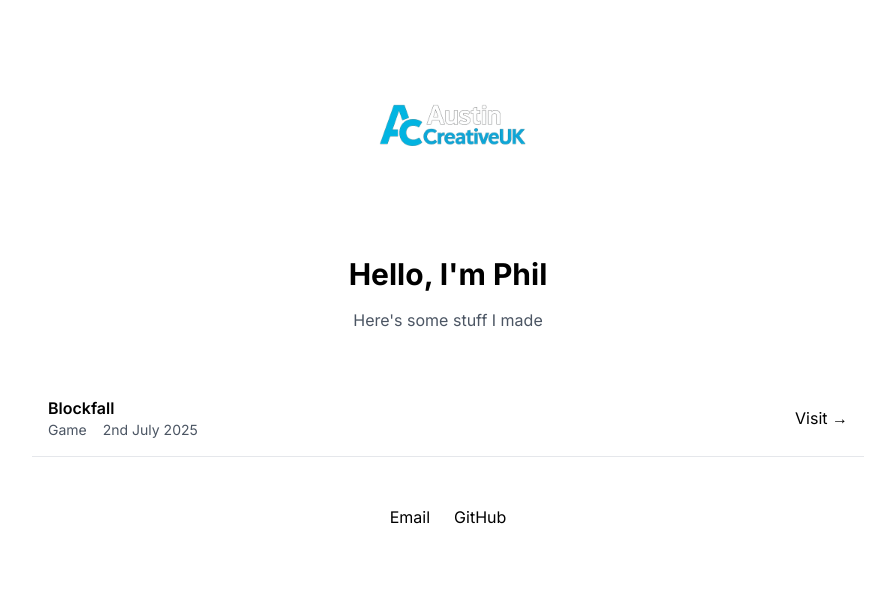
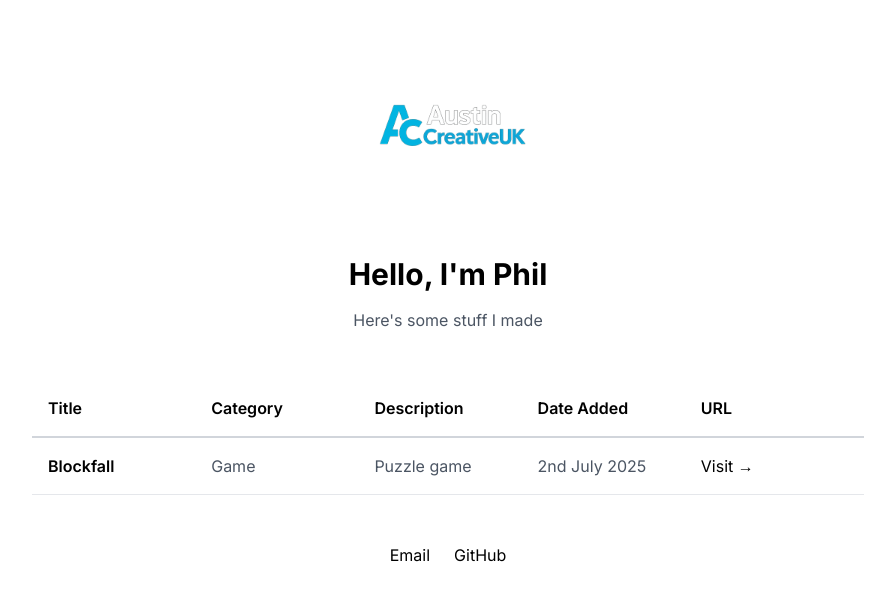
Before and after one commit to NitsuaFox/austincreative-website, a Next.js app: page / in a window 1280 px wide. Shown: the top 600 px of the page, without its empty margins (192-1087 px from the left). Built offline with nearby package versions, Linux system fonts and the light colour scheme.

Commit message:
Convert project list to table format with headers: Title - Category - Description - Date Added - URL

```diff
--- a/src/app/page.tsx
+++ b/src/app/page.tsx
@@ -28,15 +28,23 @@ export default function Home() {
 
       {/* Projects */}
       <div className="mb-12">
-        <div className="space-y-4">
-          <div className="flex justify-between items-center p-4 border-b border-gray-200">
+        {/* Headers */}
+        <div className="grid grid-cols-5 gap-4 p-4 border-b-2 border-gray-300 font-semibold text-black">
+          <div>Title</div>
+          <div>Category</div>
+          <div>Description</div>
+          <div>Date Added</div>
+          <div>URL</div>
+        </div>
+
+        {/* Project List */}
+        <div className="space-y-0">
+          <div className="grid grid-cols-5 gap-4 p-4 border-b border-gray-200">
+            <div className="font-semibold text-black">Blockfall</div>
+            <div className="text-gray-600">Game</div>
+            <div className="text-gray-600">Puzzle game</div>
+            <div className="text-gray-600">2nd July 2025</div>
             <div>
-              <h3 className="font-semibold text-black">Blockfall</h3>
-              <div className="flex space-x-4 text-gray-600 text-sm">
-                <span>Game</span>
-                <span>2nd July 2025</span>
-              </div>
-            </div>
               <a
                 href="https://blockfall.austincreative.uk"
                 target="_blank"
@@ -45,6 +53,7 @@ export default function Home() {
               >
                 Visit →
               </a>
+            </div>
           </div>
         </div>
       </div>
```
Lines whose indentation alone changed are shown as unchanged.
